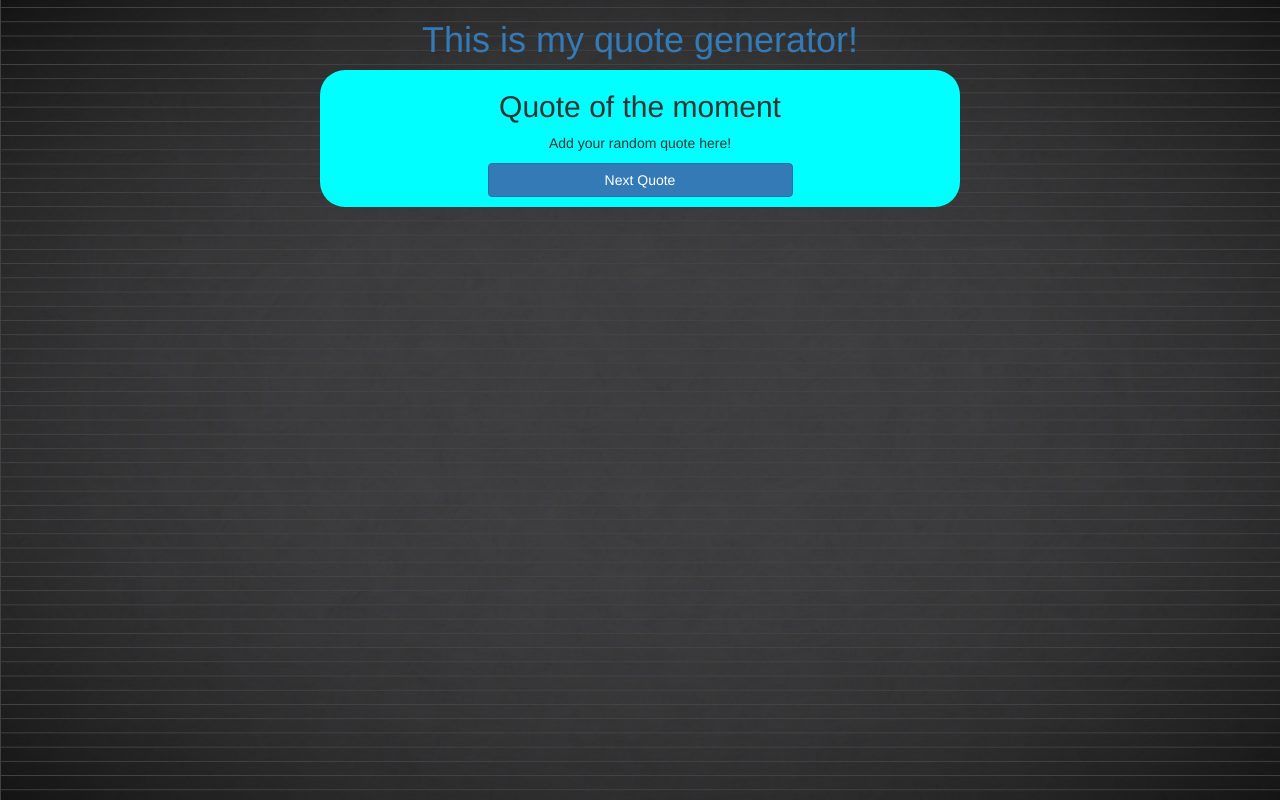
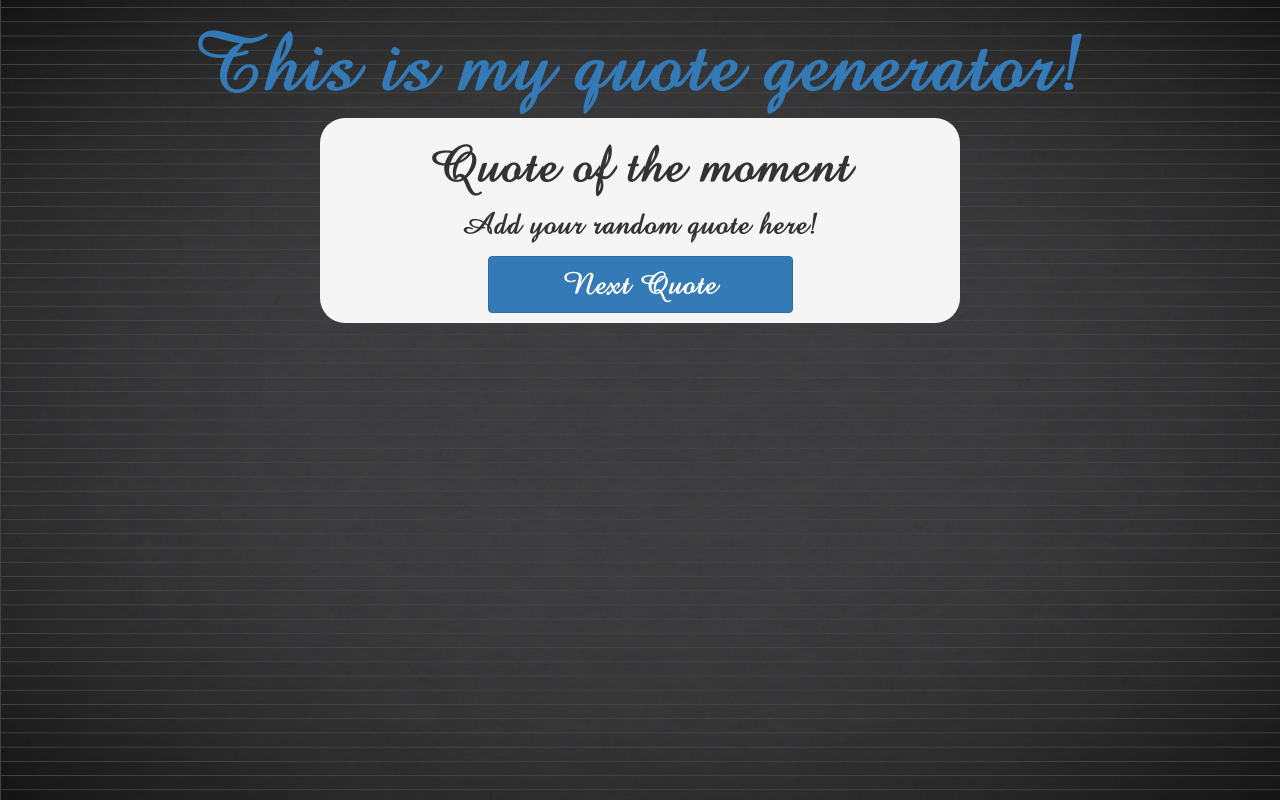
Before and after one commit to Xavier-J-Ortiz/random-quote-generator-angular, an Angular app: page / in a window 1280 px wide. Built offline with nearby package versions, Linux system fonts and the light colour scheme.

Commit message:
added some fonts, resized it a bit

```diff
--- a/src/app/generator-block/generator-block.component.css
+++ b/src/app/generator-block/generator-block.component.css
@@ -1,5 +1,5 @@
 .quote-holder {
     border-radius: 25px;
-    background-color:aqua;
+    background-color: whitesmoke;
     padding-bottom: 10px;
 }
--- a/src/app/generator-block/generator-block.component.html
+++ b/src/app/generator-block/generator-block.component.html
@@ -1,5 +1,5 @@
 <div class="row">
-  <div class="col-md-offset-3 col-md-6 quote-holder">
+  <div class=" col-xs-offset-3 col-xs-6 col-md-offset-3 col-md-6 col-sm-offset-3 col-sm-6 quote-holder">
     <h2 class="text-center">Quote of the moment</h2>
     <div *ngIf="!theQuote">
       <p class="text-center">Add your random quote here!</p>
@@ -7,6 +7,6 @@
     <div *ngIf="theQuote">
       <p class="text-center">{{theQuote}}</p>
     </div>
-    <button class="btn btn-primary col-md-offset-3 col-md-6" (click)="nextQuote()">Next Quote</button>
+    <button class="btn btn-primary col-xs-offset-3 col-xs-6 col-sm-offset-3 col-sm-6 col-md-offset-3 col-md-6 button-font" (click)="nextQuote()">Next Quote</button>
   </div>
 </div>
--- a/src/index.html
+++ b/src/index.html
@@ -1,14 +1,16 @@
 <!doctype html>
 <html lang="en">
+
 <head>
   <meta charset="utf-8">
   <title>QuoteGeneratorAngular</title>
   <base href="/">
-
   <meta name="viewport" content="width=device-width, initial-scale=1">
   <link rel="icon" type="image/x-icon" href="favicon.ico">
 </head>
+
 <body>
   <app-root></app-root>
 </body>
+
 </html>
--- a/src/styles.css
+++ b/src/styles.css
@@ -1,7 +1,24 @@
 /* You can add global styles to this file, and also import other style files */
 @import '~bootstrap/dist/css/bootstrap.min.css';
+@font-face {
+    font-family: myFirstCursiveFont;
+    src: url('assets/UKIJJe.ttf');
+}
+body {
+    background: url('assets/dark-website-background.jpg') no-repeat center center fixed;
+    background-size: cover;
+    font-family: myFirstCursiveFont;
+}
+h1 {
+    font-size: 8rem;
+}
+h2 {
+    font-size: 5rem;
+}
+p {
+    font-size: 3rem;
+}
 
-body {
-    background: url('../src/assets/dark-website-background.jpg') no-repeat center center fixed;
-    background-size: cover;
+.button-font {
+    font-size: 3rem;
 }
```
Also changed, not shown: src/assets/UKIJJe.ttf (added).
